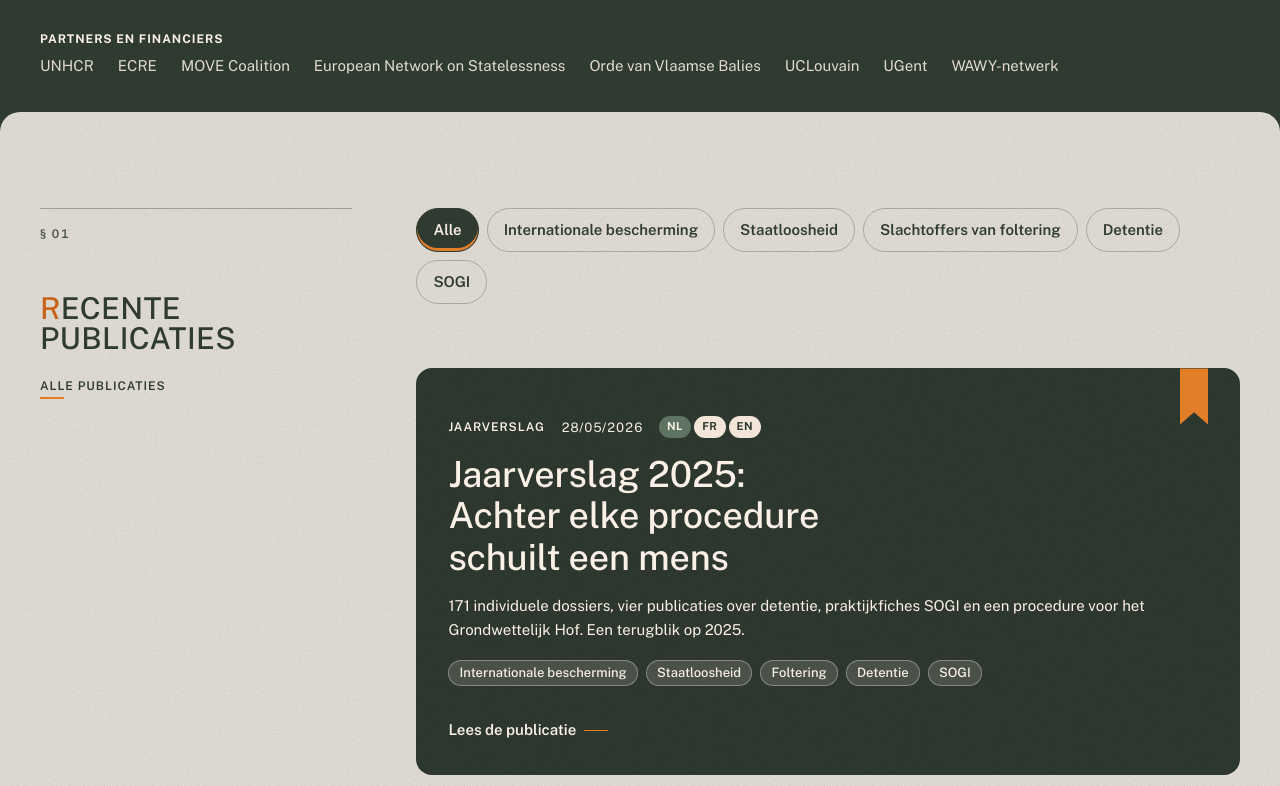
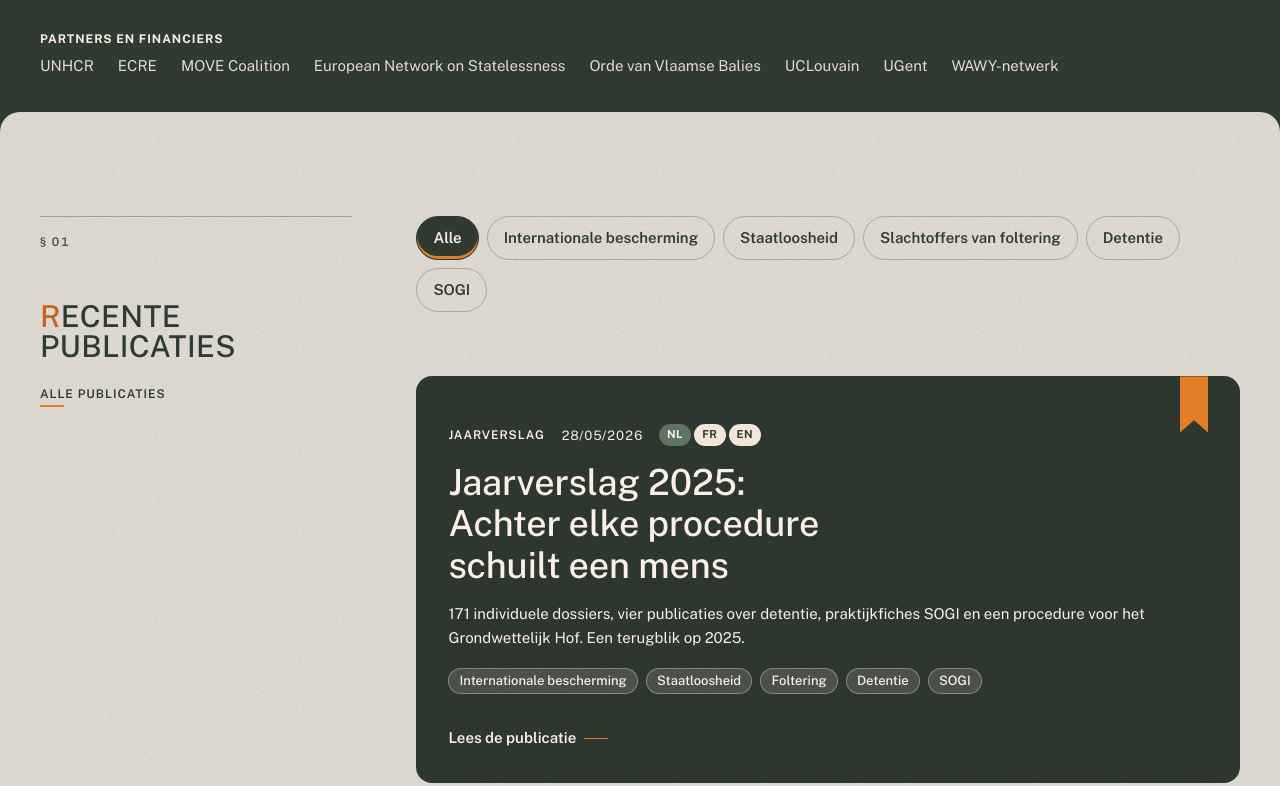
Before and after one commit to JIDcreations/nansen-refugee_V1, a plain HTML site: page site/index.html in a window 1280 px wide. Shown: the part 802-1588 px from the top of the page. Drawn offline with nearby package versions, Linux system fonts and the light colour scheme.

Commit message:
Home: blokken krijgen weer ruimte bovenaan (agenda en partners botsten tegen de rand)
Co-Authored-By: Claude Opus 5.5 <noreply@anthropic.com>

```diff
--- a/site/assets/css/main.css
+++ b/site/assets/css/main.css
@@ -1888,3 +1888,5 @@ main > .anchor-section:nth-of-type(even) .contact-card, main > .section--band .t
 @media (min-width: 48em) { .agenda-link { grid-template-columns: 12.5rem minmax(0, 1fr) auto; } }
 .agenda-my, .agenda-rel { white-space: nowrap; }
 @media (max-width: 63.99em) { .section-head { row-gap: var(--s-4); } }
+/* Elk home-blok is een eigen paneel: altijd ruimte boven én onder */
+main > .home-block { padding-block: var(--section-y) !important; }
```
